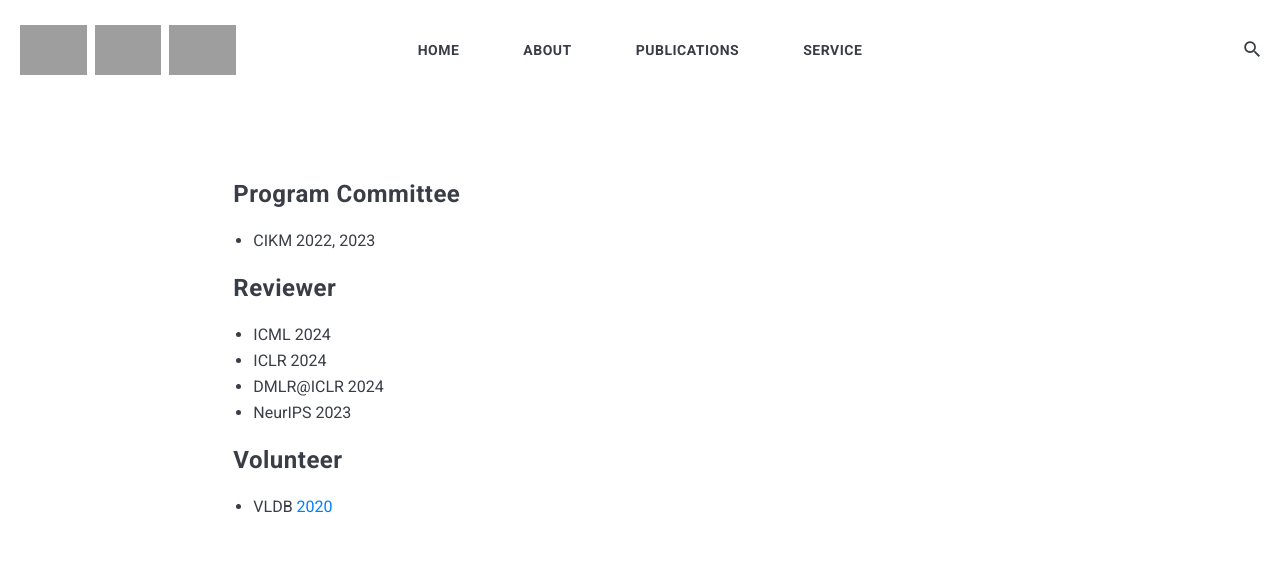
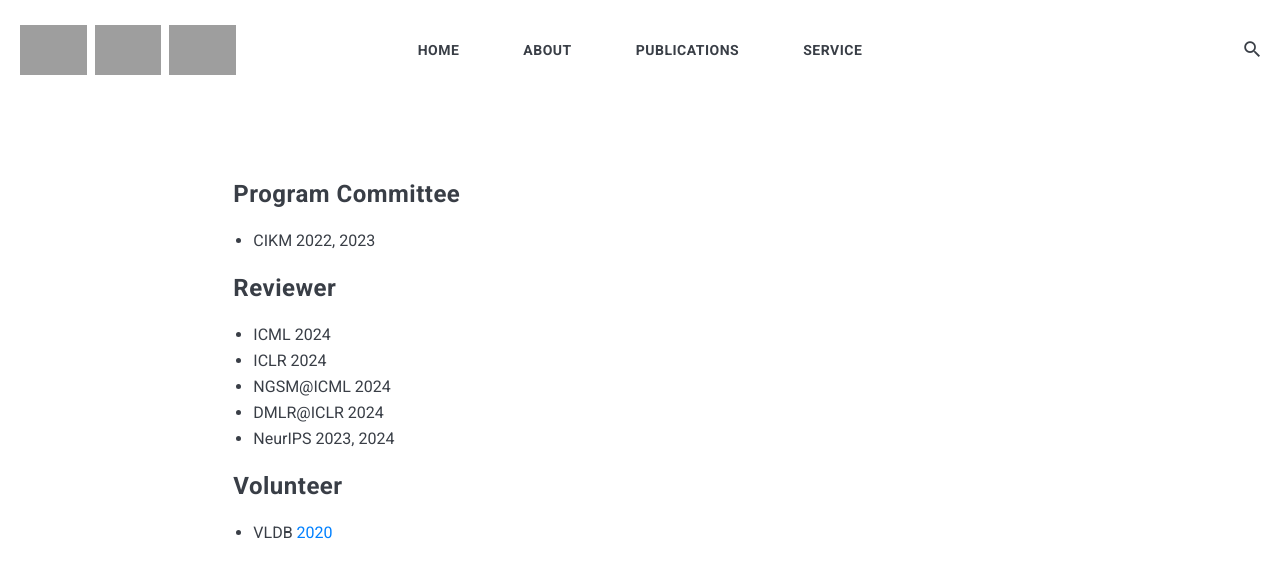
Before and after one commit to YongjunHe/YongjunHe.github.io, a Jekyll site: the page built from _pages/service.md, in a window 1280 px wide. Shown: the top 578 px of the page. Built offline with Jekyll 4.4.1, drawn with Linux system fonts in a browser that asks for light colours; nearby versions of some CDN libraries; grey boxes are pictures that could not be loaded.

Commit message:
Update service.md

```diff
--- a/_pages/service.md
+++ b/_pages/service.md
@@ -9,8 +9,9 @@ permalink: /service/
 ### Reviewer
 * ICML 2024
 * ICLR 2024
+* NGSM@ICML 2024
 * DMLR@ICLR 2024
-* NeurIPS 2023
+* NeurIPS 2023, 2024
 
 ### Volunteer
 * VLDB [2020](https://vldb2020.org/student-volunteer.html)
```
